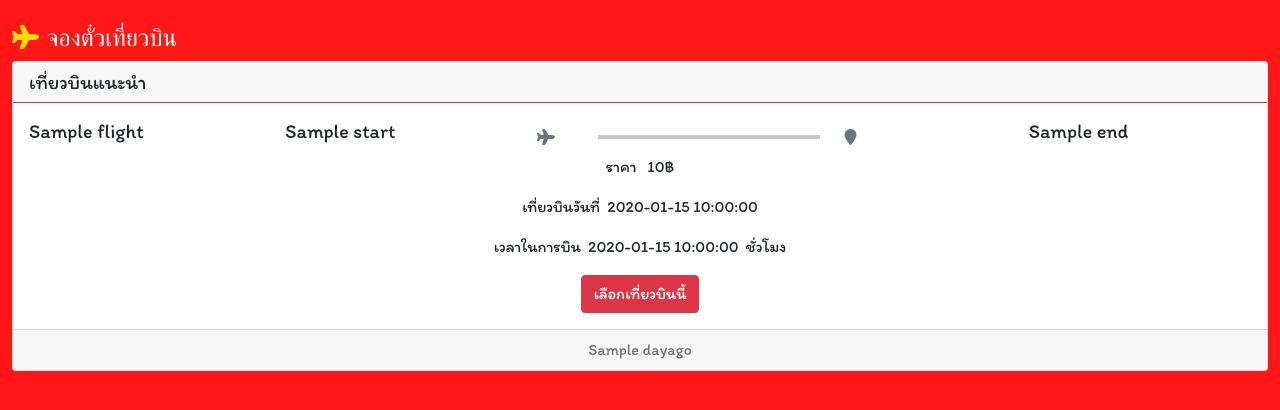
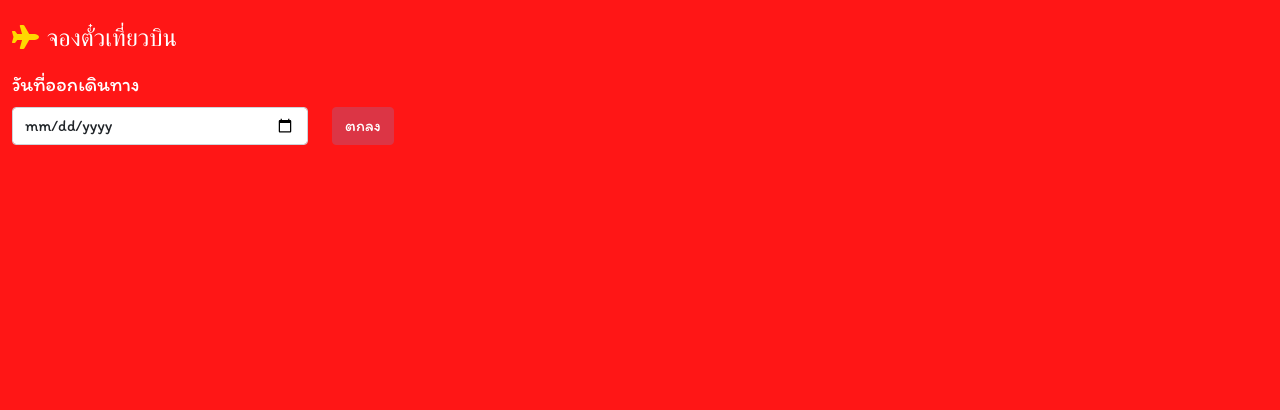
Before and after one commit to Audywb/AirTicket, a Flask app: page /ticeket in a window 1280 px wide. Shown: the part 138-548 px from the top of the page. Run offline with Flask 2, Linux system fonts and the light colour scheme; a database or web service that is not in the repository returns one stand-in record (values such as "Sample title"); some web fonts are replaced.

Commit message:
update code

```diff
--- a/app.py
+++ b/app.py
@@ -1,7 +1,7 @@
 from flask import Flask, render_template, redirect, request, url_for, flash, session
 from pymongo import MongoClient
 from bson.objectid import ObjectId
-from datetime import datetime
+from datetime import datetime, timedelta
 from dateutil.relativedelta import relativedelta
 
 import pathlib
@@ -100,8 +100,22 @@ def ticket():
         name = session['name']
     else:
         name = "not_login"
-    all_flight = flights.find()
-    return render_template('ticket.html', username=name, flights=all_flight)
+    return render_template('ticket.html', username=name)
+
+@app.route("/ticeket/select/date", methods=['GET', 'POST'])
+def ticket_order_date():
+    if "name" in session:
+        name = session['name']
+    else:
+        name = "not_login"
+    to_date = request.form['calendar']
+    start_date = datetime.strptime(to_date, '%Y-%m-%d')
+    end_date = start_date + timedelta(days = 1)
+    print(start_date, type(start_date))
+    print(end_date, type(end_date))
+    all_flight = flights.find({"flight_date": {'$lt': end_date, '$gte': start_date}})
+    return render_template('ticket.html', username=name, flights=all_flight, date=start_date)
+
 
 
 @app.route("/ticeketSelect/<id>", methods=['GET', 'POST'])
--- a/templates/admin/home.html
+++ b/templates/admin/home.html
@@ -5,6 +5,7 @@
 <div class="container-fluid">
     <h4 class="mt-4 text-promo"><i class="fa-solid fa-user-gear"></i> จัดการระบบ</h4>
     <p class="text-white ms-4 px-3">ผู้ดูแลระบบ</p>
+    <a class="link-admin ms-4 px-3" href="{{ url_for('airline') }}">สายการบิน</a>
     <hr class="text-white">
 
     <div class="body-content">
--- a/templates/head.html
+++ b/templates/head.html
@@ -71,7 +71,7 @@
                     <a href="{{url_for('ticket')}}">จองตั๋ว</a>
                     <!-- <a href="#">เที่ยวบินวันนี้</a>
                     <a href="#">ขั้นตอนการจอง</a> -->
-                    <a href="#">ติดต่อเรา</a>
+                    <a href="{{url_for('about_me')}}">ติดต่อเรา</a>
                     <!-- {% if username == "not_login" %}
                     <a href="{{url_for('logout')}}">เข้าสู่ระบบ</a>
                     {% else %}
--- a/templates/index.html
+++ b/templates/index.html
@@ -5,6 +5,7 @@
 <div class="container-fluid mb-2">
     <a class="link-admin" href="{{ url_for('admin') }}">ผู้ดูแลระบบ</a>
     <a class="link-admin" href="{{ url_for('airline') }}">สายการบิน</a>
+    <a class="link-admin" href="{{ url_for('login') }}">เข้าสู่ระบบ</a>
 </div>
 <div class="container-fluid">
     <div id="carouselExampleCaptions" class="carousel slide" data-bs-ride="carousel">
--- a/templates/ticket.html
+++ b/templates/ticket.html
@@ -4,6 +4,22 @@
 {% block content %}
 <div class="container-fluid">
     <h4 class="mt-4 text-promo"><i class="fa-solid fa-plane" id="star-icon"></i> จองตั๋วเที่ยวบิน</h4>
+    <form method="POST" action="{{ url_for('ticket_order_date') }}">
+        <div class="mb-3 mt-3 row">
+            <label for="calendar" class="form-label text-white fs-5 col-12">วันที่ออกเดินทาง</label>
+            <div class="col-lg-3 col-sm-10">
+                {% if date %}
+                <input type="date" class="form-control" id="calendar" placeholder="วันที่ออกเดินทาง" name="calendar" value={{date}}>
+                {% else %}
+                <input type="date" class="form-control" id="calendar" placeholder="วันที่ออกเดินทาง" name="calendar">
+                {% endif %}
+            </div>
+            <div class="col-auto">
+                <button class="btn btn-danger col-auto" type="submit">ตกลง</button>
+            </div>
+        </div>
+    </form>
+    {% if flights %}
     {% for flight in flights%}
     <div class="card mt-2">
         <h5 class="card-header border-danger">เที่ยวบินแนะนำ</h5>
@@ -47,7 +63,8 @@
             </div>
             <div class="text-center">
                 <div class="col">
-                    <a href="{{ url_for('ticeketSelect', id=flight['_id']) }}" class="btn btn-danger">เลือกเที่ยวบินนี้</a>
+                    <a href="{{ url_for('ticeketSelect', id=flight['_id']) }}"
+                        class="btn btn-danger">เลือกเที่ยวบินนี้</a>
                 </div>
             </div>
         </div>
@@ -56,6 +73,8 @@
         </div>
     </div>
     {% endfor %}
+    {% else %}
+    {% endif %}
     <br>
 </div>
 {% endblock %}
```
